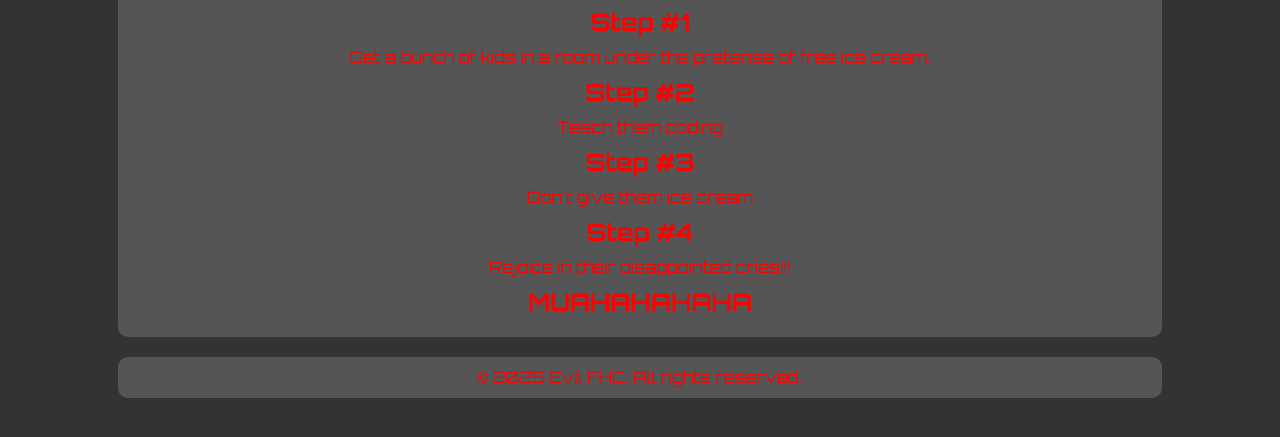
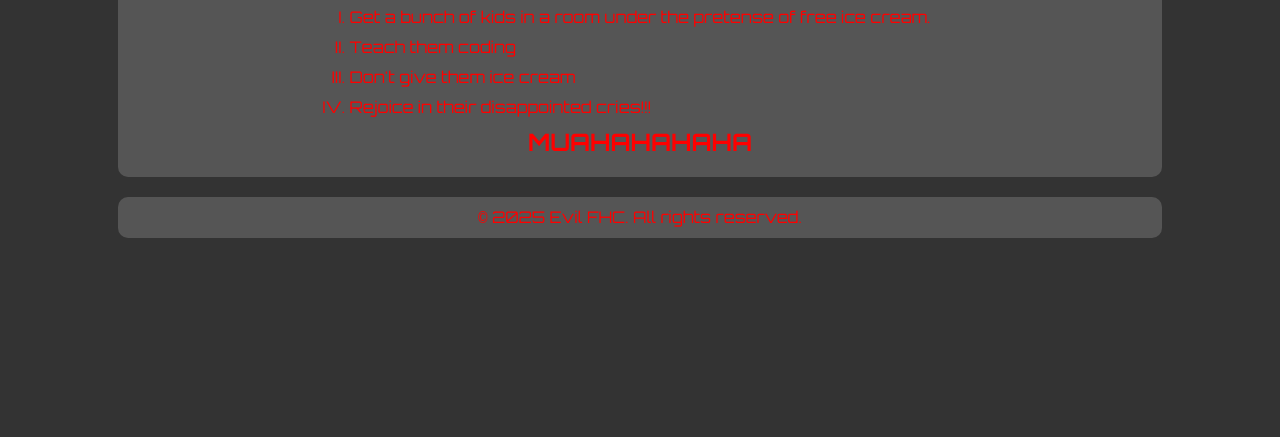
Before and after one commit to fhc-tutorial/fhc-tutorial.github.io, a plain HTML site: page plans.html in a window 1280 px wide. Shown: the part 187-624 px from the top of the page. Drawn offline with Linux system fonts and the light colour scheme.

Commit message:
feat: Add goals/steps for plan

```diff
--- a/plans.html
+++ b/plans.html
@@ -18,18 +18,16 @@
     </header>
     <div class="content">
         <h1>The Very Evil Plan (tVEP)</h1>
-        <audio autoplay loop>
+        <audio autoplay loop muted>
             <source src="/BOSS-MUSIC.mp3" type="audio/mpeg">
             If you see this, your browser doesn't support HTML audio.
         </audio>
-        <h2>Step #1</h2>
-        <p>Get a bunch of kids in a room under the pretense of free ice cream.</p>
-        <h2>Step #2</h2>
-        <p>Teach them coding</p>
-        <h2>Step #3</h2>
-        <p>Don't give them ice cream</p>
-        <h2>Step #4</h2>
-        <p>Rejoice in their disappointed cries!!!</p>
+        <ol>
+            <li>Get a bunch of kids in a room under the pretense of free ice cream.</li>
+            <li>Teach them coding</li>
+            <li>Don't give them ice cream</li>
+            <li>Rejoice in their disappointed cries!!!</li>
+        </ol>
         <h2>MUAHAHAHAHA</h2>
     </div>
     <footer class="bottom">
--- a/style.css
+++ b/style.css
@@ -84,3 +84,7 @@ div.content, header.navbar, footer.bottom {
 a.almost-invis {
     opacity: 1%;
 }
+
+ol {
+    list-style-type: upper-roman;
+}
```
Also changed, not shown: index.html (+6 -0 lines).
